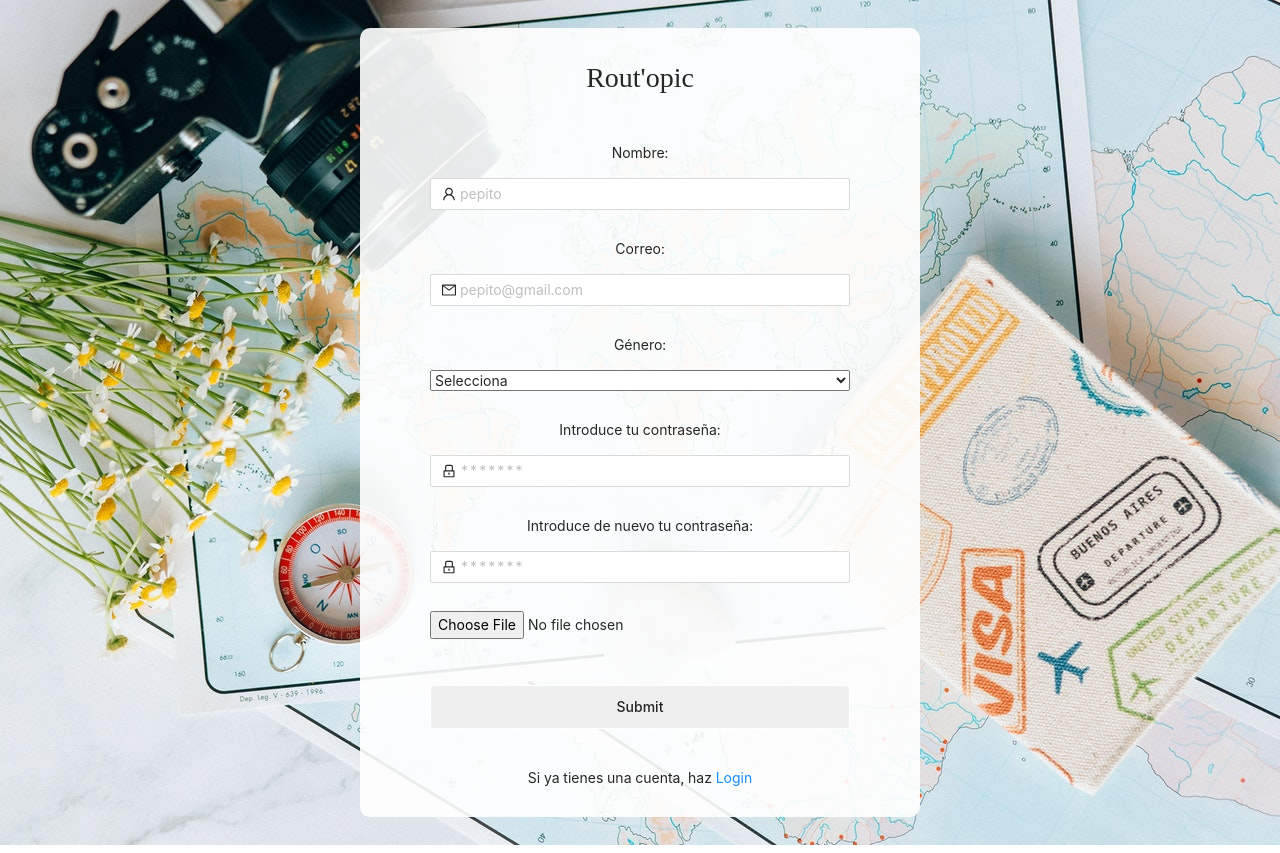
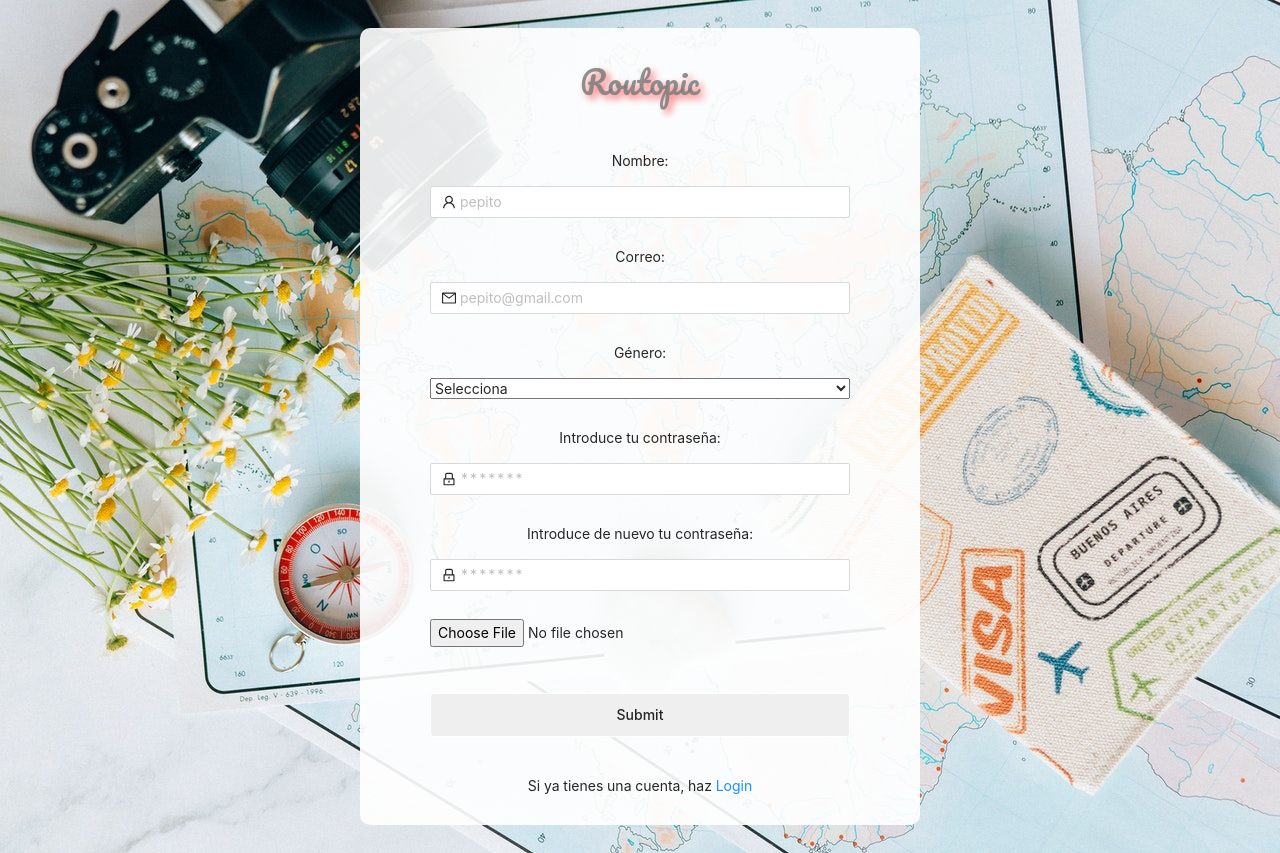
Before and after one commit to vaneebg/FRONTEND-TRIPULACIONES, a React (Create React App) app: page /register in a window 1280 px wide. Built offline with nearby package versions, Linux system fonts and the light colour scheme; no server answers; a web font is replaced by a local one.

Commit message:
Register editado

```diff
--- a/src/components/Home/Register/Register.jsx
+++ b/src/components/Home/Register/Register.jsx
@@ -2,11 +2,7 @@ import { useState, useEffect } from 'react';
 import { useDispatch, useSelector } from 'react-redux';
 import { register, reset } from '../../../features/auth/authSlice';
 import { useNavigate, Link } from 'react-router-dom';
-import {
-  UserOutlined,
-  MailOutlined,
-  LockOutlined,
-} from '@ant-design/icons';
+import { UserOutlined, MailOutlined, LockOutlined } from '@ant-design/icons';
 import { notification, Input } from 'antd';
 import './Register.scss';
 
@@ -68,7 +64,7 @@ const Register = () => {
   return (
     <div className='register-container'>
       <form onSubmit={onSubmit} className='form-register-container'>
-        <h1 className='register-title'>Rout'opic</h1>
+        <h1 className='register-title'>Routopic</h1>
         <div className='question'>
           <label htmlFor='name'>Nombre:</label>
           <Input
@@ -153,4 +149,4 @@ const Register = () => {
   );
 };
 
-export default Register
+export default Register;
--- a/src/components/Home/Register/Register.scss
+++ b/src/components/Home/Register/Register.scss
@@ -1,4 +1,5 @@
 @import url('https://fonts.googleapis.com/css2?family=Playfair+Display:ital,wght@1,400;1,500;1,600&family=Roboto:wght@300;400;500;900&display=swap');
+@import url('https://fonts.googleapis.com/css2?family=Pacifico&display=swap');
 
 h1 {
   font-family: 'Playfair';
@@ -9,7 +10,6 @@ h1 {
   padding-bottom: 2em;
   background-image: url('../../../assets/fondo_ruta.jpg');
   background-size: cover;
-
 
   .form-register-container {
     display: flex;
@@ -43,6 +43,13 @@ h1 {
     }
   }
 }
+.register-title {
+  font-size: 2rem;
+  font-family: 'Pacifico';
+  opacity: 0.5;
+  margin-top: 0;
+  text-shadow: 4px 4px 7px red;
+}
 
 @media (min-width: 450px) {
   .register-container {
```
